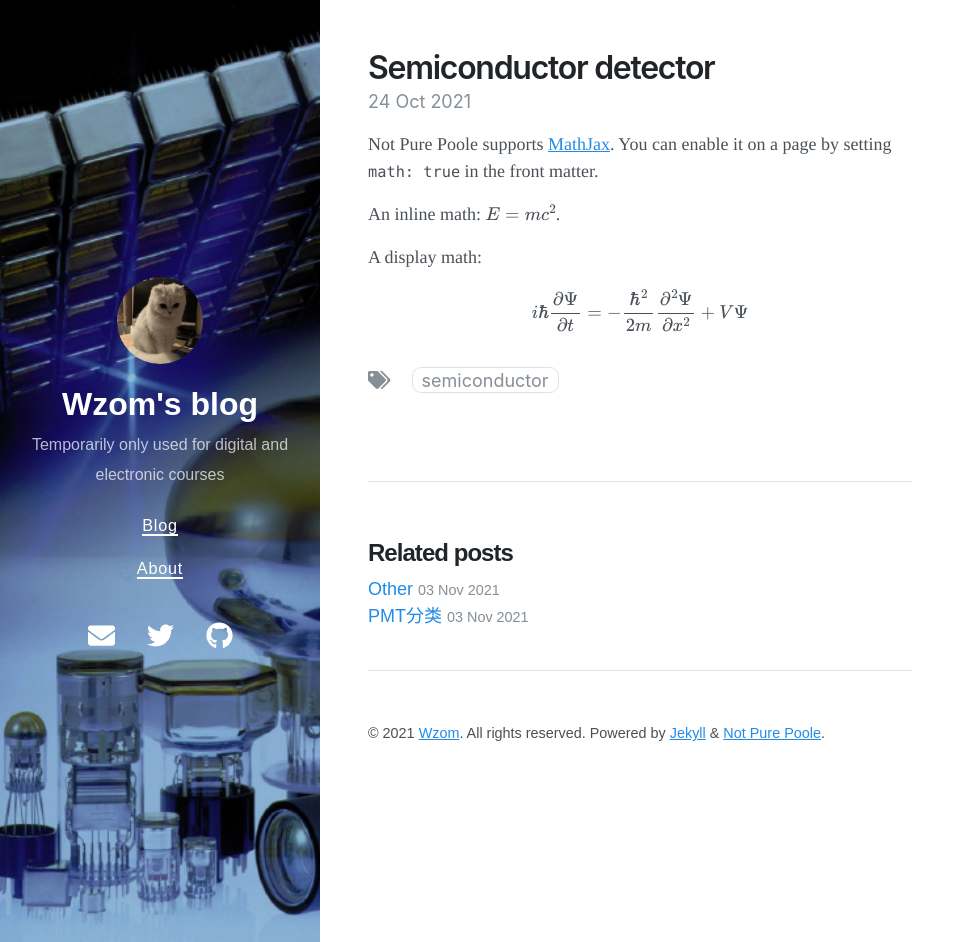
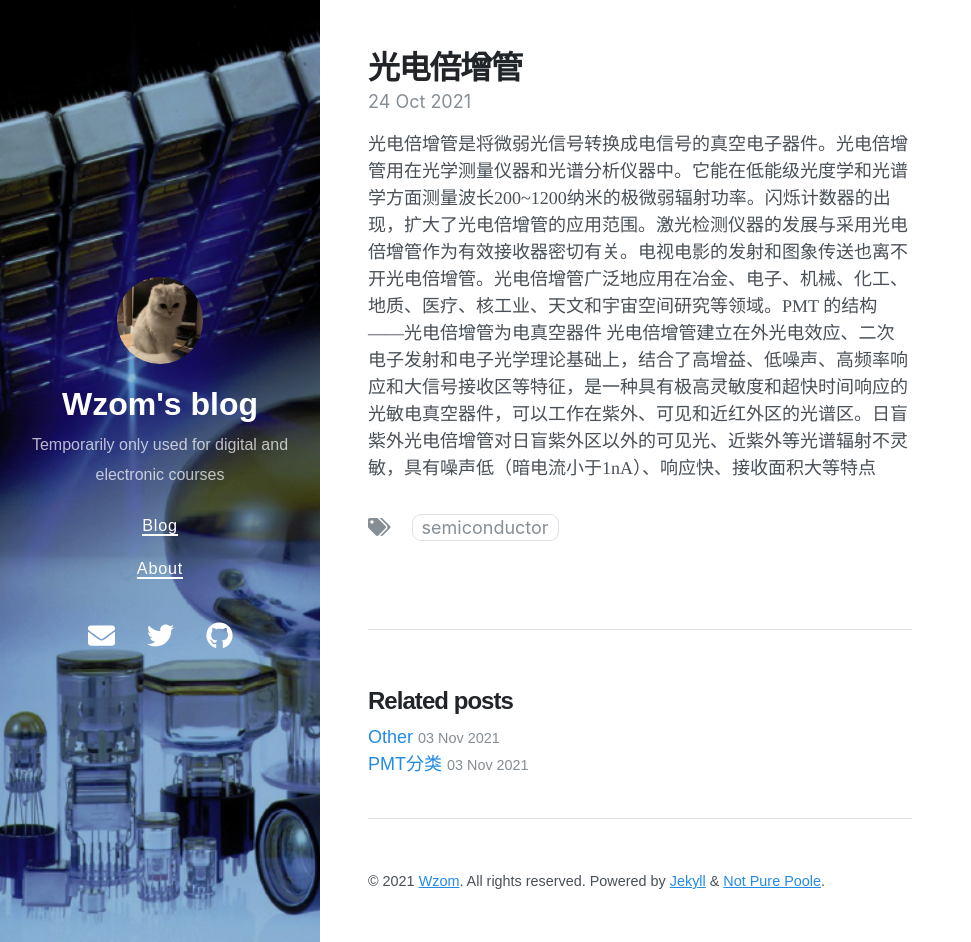
Before and after one commit to 238Uranium/238Uranium.github.io, a Jekyll site: the page built from _posts/2021-10-24-Semiconductor-detector.md, in a window 1280 px wide and 942 px high. Shown: the whole window, without its empty margins (0-971 px from the left). Built offline with Jekyll 4.4.1, drawn with Linux system fonts in a browser that asks for light colours; nearby versions of some CDN libraries.

Commit message:
Update 2021-10-24-Semiconductor-detector.md

```diff
--- a/_posts/2021-10-24-Semiconductor-detector.md
+++ b/_posts/2021-10-24-Semiconductor-detector.md
@@ -1,17 +1,9 @@
 ---
 layout: post
-title: Semiconductor detector
+title: 光电倍增管
 tags: Semiconductor
 math: true
 date: 2021-10-24 15:32 +0800
 ---
-Not Pure Poole supports [MathJax](https://www.mathjax.org/). You can enable it on a page by setting `math: true` in the front matter.
-
-An inline math: \\\(E=mc^2\\\).
-
-A display math:
-
-$$
-i\hbar \frac{\partial \Psi}{\partial t} = -\frac{\hbar^2}{2m}
-\frac{\partial^2 \Psi}{\partial x^2} + V \Psi
-$$
+光电倍增管是将微弱光信号转换成电信号的真空电子器件。光电倍增管用在光学测量仪器和光谱分析仪器中。它能在低能级光度学和光谱学方面测量波长200~1200纳米的极微弱辐射功率。闪烁计数器的出现，扩大了光电倍增管的应用范围。激光检测仪器的发展与采用光电倍增管作为有效接收器密切有关。电视电影的发射和图象传送也离不开光电倍增管。光电倍增管广泛地应用在冶金、电子、机械、化工、地质、医疗、核工业、天文和宇宙空间研究等领域。PMT 的结构——光电倍增管为电真空器件
+光电倍增管建立在外光电效应、二次电子发射和电子光学理论基础上，结合了高增益、低噪声、高频率响应和大信号接收区等特征，是一种具有极高灵敏度和超快时间响应的光敏电真空器件，可以工作在紫外、可见和近红外区的光谱区。日盲紫外光电倍增管对日盲紫外区以外的可见光、近紫外等光谱辐射不灵敏，具有噪声低（暗电流小于1nA）、响应快、接收面积大等特点
```
